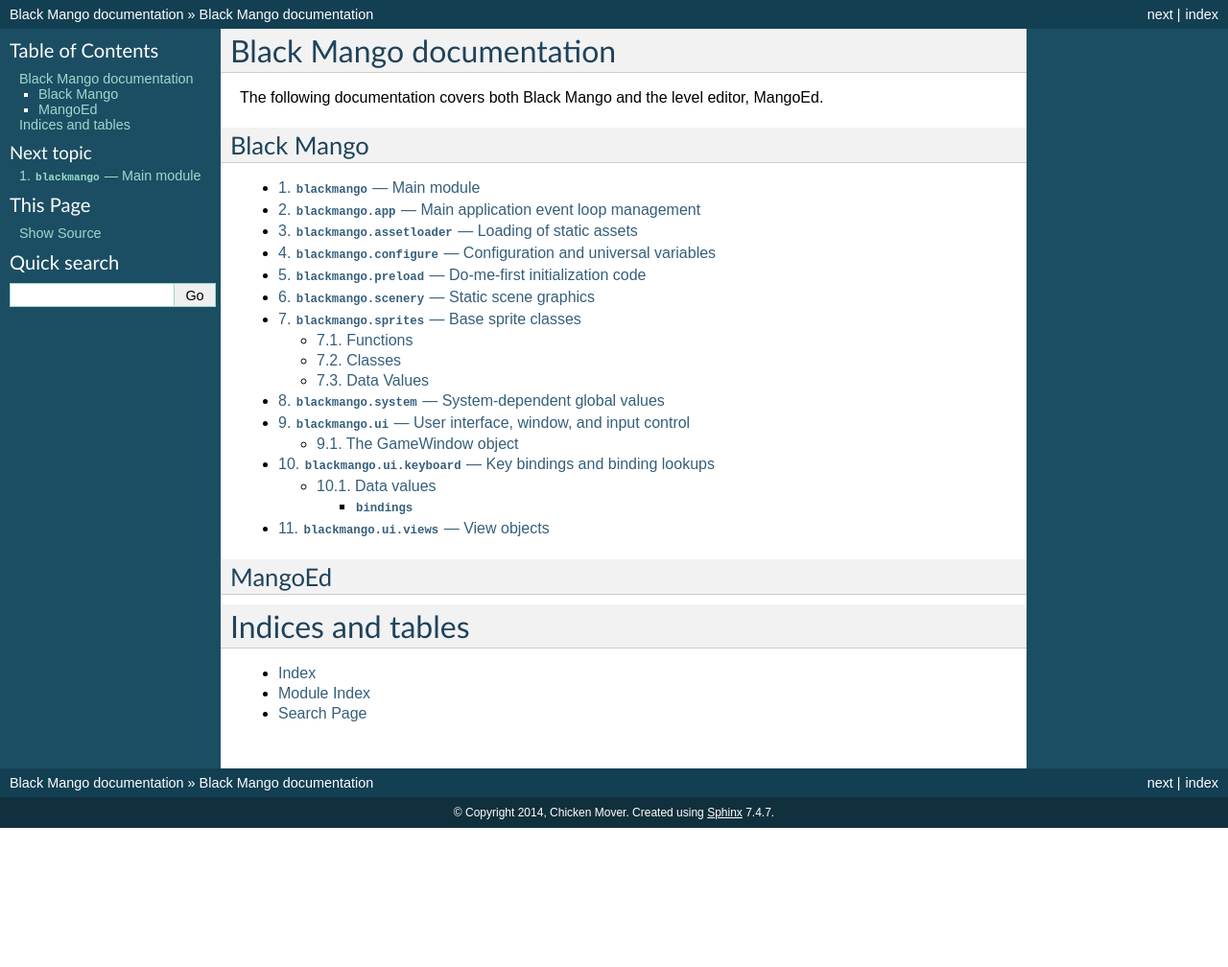
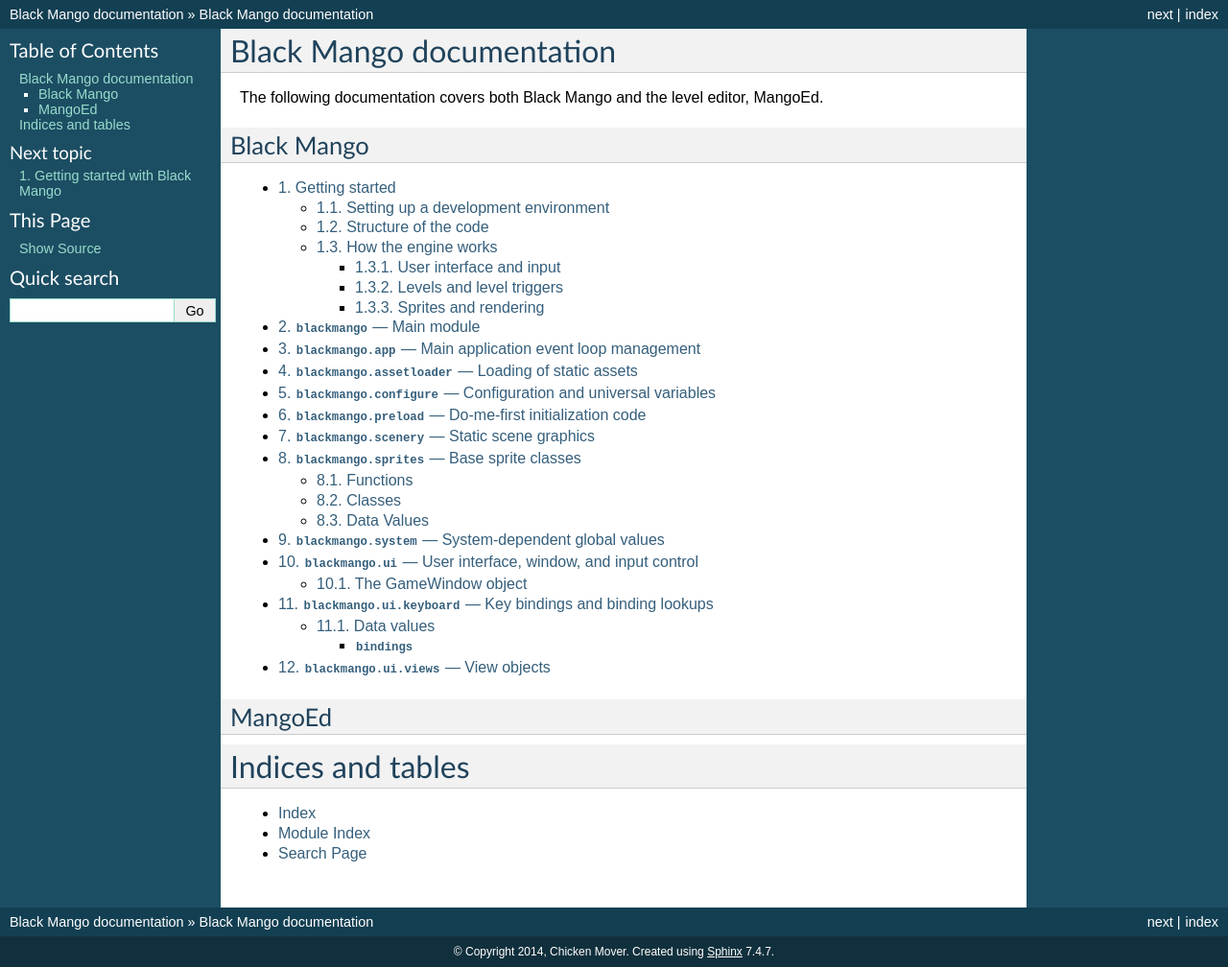
Before and after one commit to chicken-mover/black-mango, a Sphinx documentation site: the page built from doc/index.rst, in a window 1280 px wide. Shown: the whole page at 96% size. Built offline with Sphinx 7.4.7, drawn with Linux system fonts in a browser that asks for light colours; formulas are drawn with MathJax 3; pages that are not in the unit, such as notebooks, are missing from menus; the version number could not be read and is left out; before the commit the page ends 900 px from its top, so only the background shows below that.

Commit message:
Outline for 'Getting started' docs

```diff
--- /dev/null
+++ b/doc/blackmango/appendicies/getting-started.rst
@@ -0,0 +1,20 @@
+Getting started with Black Mango
+================================
+
+Setting up a development environment
+------------------------------------
+
+Structure of the code
+---------------------
+
+How the engine works
+--------------------
+
+User interface and input
+~~~~~~~~~~~~~~~~~~~~~~~~
+
+Levels and level triggers
+~~~~~~~~~~~~~~~~~~~~~~~~~
+
+Sprites and rendering
+~~~~~~~~~~~~~~~~~~~~~
--- a/doc/index.rst
+++ b/doc/index.rst
@@ -15,6 +10,8 @@
 .. toctree::
     :numbered:
     :maxdepth: 5
+
+    Getting started <blackmango/appendicies/getting-started.rst>
 
     blackmango/__init__.rst
 
```
Also changed, not shown: other parts of doc/index.rst (+0 -5 lines).
